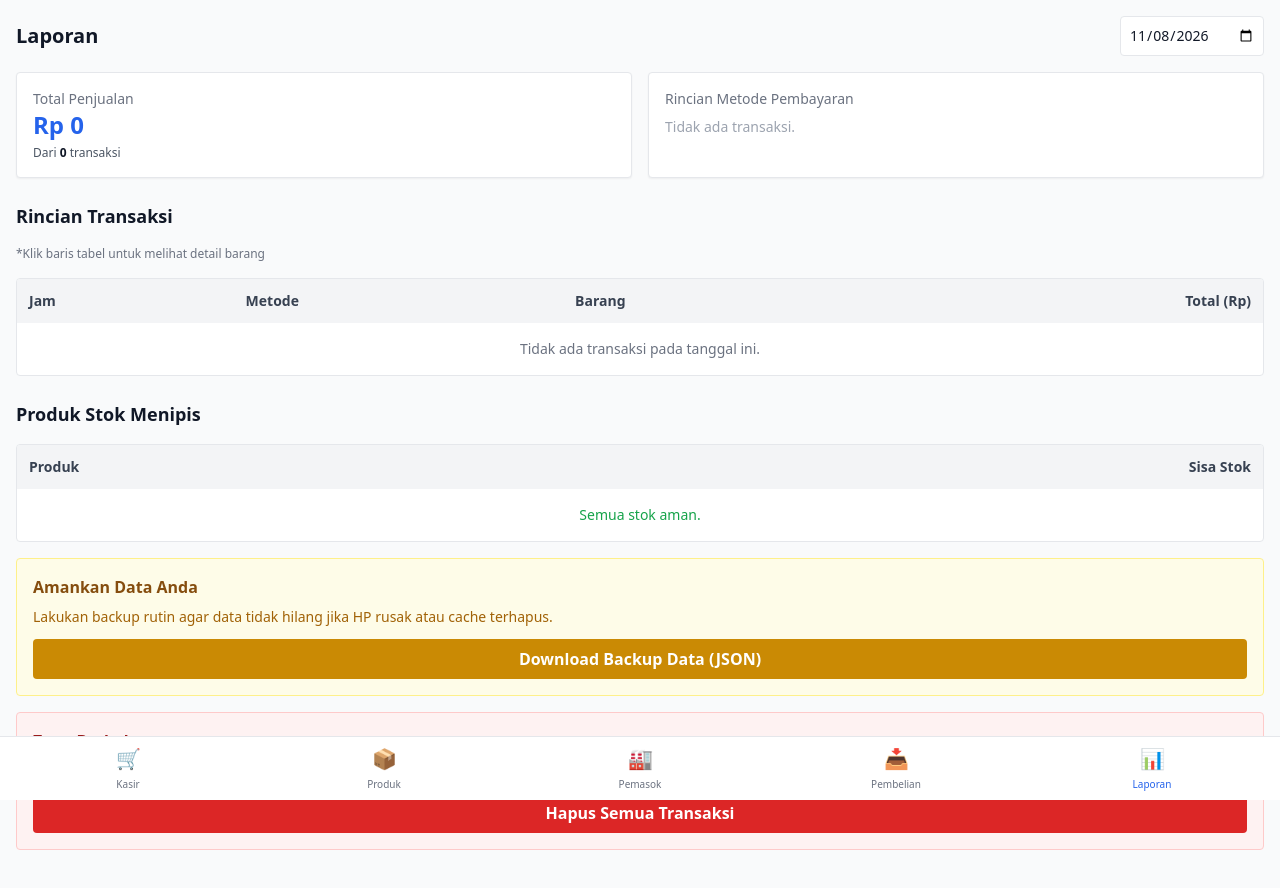
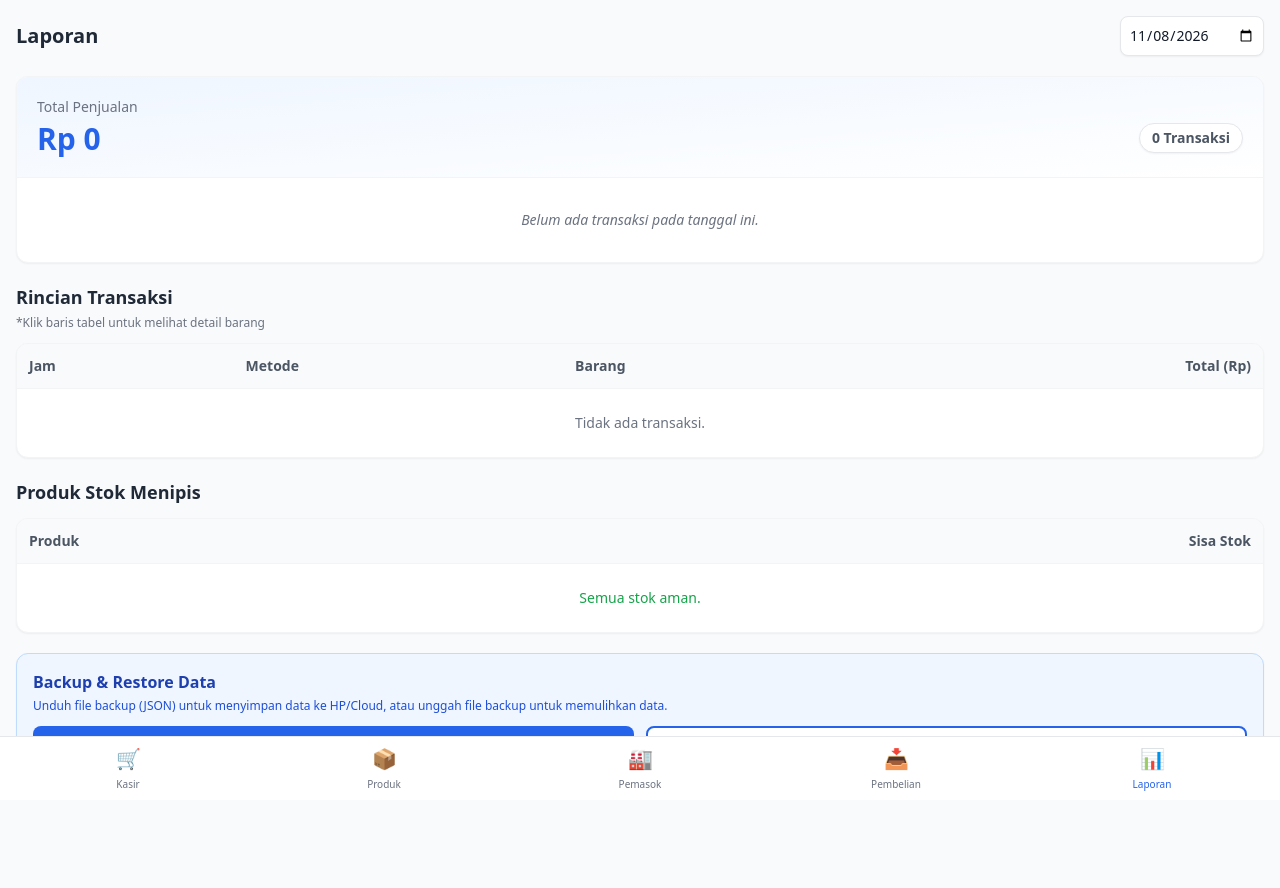
Before and after one commit to salmonranda1609/toko-offline, a Next.js app: page /laporan in a window 1280 px wide. Shown: the top 888 px of the page. Built offline with nearby package versions, Linux system fonts and the light colour scheme.

Commit message:
pesan penjelasan update

```diff
--- a/app/laporan/page.tsx
+++ b/app/laporan/page.tsx
@@ -1,22 +1,28 @@
 'use client'
-import { useEffect, useState } from 'react'
-import { db, exportData, Sale, Product } from '@/lib/db'
+import { useEffect, useState, useRef } from 'react'
+import { db, exportData, importData, Sale, Product } from '@/lib/db'
 
 export default function LaporanPage() {
   const [sales, setSales] = useState<Sale[]>([])
   const [lowStock, setLowStock] = useState<Product[]>([])
 
+  // State Filter Tanggal
   const [selectedDate, setSelectedDate] = useState<string>(() => {
     const today = new Date()
     const offset = today.getTimezoneOffset() * 60000
     return new Date(today.getTime() - offset).toISOString().split('T')[0]
   })
 
+  // State Ringkasan
   const [totalRevenue, setTotalRevenue] = useState(0)
   const [trxCount, setTrxCount] = useState(0)
-  const [paymentSummary, setPaymentSummary] = useState<Record<string, number>>({})
+  const [paymentSummary, setPaymentSummary] = useState<Record<string, { total: number, count: number }>>({})
 
+  // State Modal Detail
   const [selectedSale, setSelectedSale] = useState<Sale | null>(null)
+
+  // Ref untuk Input File Backup
+  const fileInputRef = useRef<HTMLInputElement>(null)
 
   async function fetchData() {
     try {
@@ -38,130 +44,232 @@ export default function LaporanPage() {
       setTrxCount(filteredSales.length)
 
       let total = 0
-      const summary: Record<string, number> = {}
+      const summary: Record<string, { total: number, count: number }> = {}
+
       filteredSales.forEach(s => {
         total += s.total
-        if (!summary[s.method]) summary[s.method] = 0
-        summary[s.method] += s.total
+        if (!summary[s.method]) summary[s.method] = { total: 0, count: 0 }
+        summary[s.method].total += s.total
+        summary[s.method].count += 1
       })
 
       setTotalRevenue(total)
       setPaymentSummary(summary)
+
     } catch (error) {
       console.error("Gagal memuat laporan:", error)
     }
   }
 
-  useEffect(() => { fetchData() }, [selectedDate])
+  useEffect(() => {
+    fetchData()
+  }, [selectedDate])
 
-  async function handleClearTransactions() {
-    if (!confirm('PERINGATAN: Apakah Anda yakin ingin menghapus SEMUA riwayat penjualan dan pembelian? Tindakan ini tidak bisa dibatalkan.')) return
-    await db.sales.clear()
-    await db.purchases.clear()
-    alert('Semua riwayat transaksi berhasil dihapus.')
-    fetchData()
+  // Fungsi Menangani Upload File Backup
+  async function handleFileChange(e: React.ChangeEvent<HTMLInputElement>) {
+    const file = e.target.files?.[0]
+    if (!file) return
+
+    const success = await importData(file)
+    if (success) {
+      fetchData() // Refresh data setelah import berhasil
+    }
+
+    // Reset input agar bisa upload file yang sama di masa depan
+    if (fileInputRef.current) fileInputRef.current.value = ''
+  }
+
+  // Helper untuk ikon metode
+  const getMethodIcon = (method: string) => {
+    switch(method) {
+      case 'cash': return '💵'
+      case 'qris': return '📱'
+      case 'transfer': return '🏦'
+      default: return '💳'
+    }
   }
 
   return (
-    <div className="p-4 pb-24 space-y-4 relative">
+    <div className="p-4 pb-24 space-y-5 relative bg-gray-50 min-h-screen">
+
+      {/* HEADER & FILTER TANGGAL */}
       <div className="flex justify-between items-center">
-        <h1 className="text-xl font-bold">Laporan</h1>
-        <input type="date" value={selectedDate} onChange={(e) => setSelectedDate(e.target.value)} className="border p-2 rounded text-sm bg-white" />
+        <h1 className="text-xl font-bold text-gray-800">Laporan</h1>
+        <input
+          type="date"
+          value={selectedDate}
+          onChange={(e) => setSelectedDate(e.target.value)}
+          className="border p-2 rounded-lg text-sm bg-white shadow-sm focus:outline-none focus:ring-2 focus:ring-blue-500"
+        />
       </div>
 
-      <div className="grid grid-cols-1 md:grid-cols-2 gap-4">
-        <div className="bg-white border p-4 rounded shadow-sm">
-          <p className="text-sm text-gray-500">Total Penjualan</p>
-          <p className="text-2xl font-bold text-blue-600">Rp {totalRevenue.toLocaleString()}</p>
-          <p className="text-xs mt-1 text-gray-600">Dari <strong className="text-gray-900">{trxCount}</strong> transaksi</p>
+      {/* CARD RINGKASAN MODERN */}
+      <div className="bg-white rounded-xl shadow-sm border border-gray-100 overflow-hidden">
+        <div className="p-5 border-b border-gray-100 bg-gradient-to-br from-blue-50 to-white">
+          <p className="text-sm text-gray-500 font-medium mb-1">Total Penjualan</p>
+          <div className="flex items-end justify-between">
+            <h2 className="text-3xl font-bold text-blue-600">
+              Rp {totalRevenue.toLocaleString('id-ID')}
+            </h2>
+            <span className="text-sm font-semibold text-gray-600 bg-white px-3 py-1 rounded-full border shadow-sm mb-1">
+              {trxCount} Transaksi
+            </span>
           </div>
-        <div className="bg-white border p-4 rounded shadow-sm">
-          <p className="text-sm text-gray-500 mb-2">Rincian Metode Pembayaran</p>
-          <div className="space-y-1">
-            {Object.keys(paymentSummary).length === 0 ? (
-              <p className="text-sm text-gray-400">Tidak ada transaksi.</p>
-            ) : (
-              Object.entries(paymentSummary).map(([method, amount]) => (
-                <div key={method} className="flex justify-between text-sm">
-                  <span className="uppercase font-semibold text-gray-700">{method}</span>
-                  <span>Rp {amount.toLocaleString()}</span>
         </div>
-              ))
+
+        <div className="p-4 grid grid-cols-1 md:grid-cols-2 gap-3">
+          {['qris', 'cash', 'transfer'].map(method => {
+            const data = paymentSummary[method]
+            if (!data) return null
+
+            return (
+              <div key={method} className="flex items-center justify-between p-3 rounded-lg border border-gray-100 bg-gray-50 hover:bg-gray-100 transition-colors">
+                <div className="flex items-center gap-3">
+                  <div className="w-10 h-10 rounded-full bg-white shadow-sm flex items-center justify-center text-lg">
+                    {getMethodIcon(method)}
+                  </div>
+                  <div>
+                    <p className="uppercase font-bold text-gray-700 text-sm">{method}</p>
+                    <p className="text-xs text-gray-500">{data.count} kali</p>
+                  </div>
+                </div>
+                <div className="text-right">
+                  <p className="font-bold text-gray-800">Rp {data.total.toLocaleString('id-ID')}</p>
+                </div>
+              </div>
+            )
+          })}
+
+          {Object.keys(paymentSummary).length === 0 && (
+            <div className="col-span-full p-4 text-center text-gray-500 text-sm italic">
+              Belum ada transaksi pada tanggal ini.
+            </div>
           )}
         </div>
       </div>
-      </div>
 
-      <h2 className="font-semibold text-lg pt-2">Rincian Transaksi</h2>
-      <p className="text-xs text-gray-500 -mt-3 mb-2">*Klik baris tabel untuk melihat detail barang</p>
+      {/* TABEL RINCIAN TRANSAKSI */}
+      <div>
+        <h2 className="font-bold text-gray-800 text-lg mb-1">Rincian Transaksi</h2>
+        <p className="text-xs text-gray-500 mb-3">*Klik baris tabel untuk melihat detail barang</p>
 
-      <div className="bg-white border rounded overflow-hidden">
+        <div className="bg-white border border-gray-100 rounded-xl overflow-hidden shadow-sm">
           <table className="w-full text-sm">
             <thead>
-            <tr className="bg-gray-100 text-left text-gray-700">
-              <th className="p-3">Jam</th>
-              <th className="p-3">Metode</th>
-              <th className="p-3">Barang</th>
-              <th className="p-3 text-right">Total (Rp)</th>
+              <tr className="bg-gray-50 text-left text-gray-600 border-b border-gray-100">
+                <th className="p-3 font-semibold">Jam</th>
+                <th className="p-3 font-semibold">Metode</th>
+                <th className="p-3 font-semibold">Barang</th>
+                <th className="p-3 font-semibold text-right">Total (Rp)</th>
               </tr>
             </thead>
             <tbody>
               {sales.map((s) => (
-              <tr key={s.id} onClick={() => setSelectedSale(s)} className="border-t hover:bg-blue-50 cursor-pointer transition-colors">
-                <td className="p-3">{new Date(s.created_at).toLocaleTimeString('id-ID', { hour: '2-digit', minute: '2-digit' })}</td>
-                <td className="p-3 uppercase text-xs font-bold text-blue-600">{s.method}</td>
-                <td className="p-3 text-xs text-gray-500">{s.items && s.items.length > 0 ? `${s.items.reduce((sum, item) => sum + item.qty, 0)} item` : '-'}</td>
-                <td className="p-3 text-right font-medium">{s.total.toLocaleString()}</td>
+                <tr
+                  key={s.id}
+                  onClick={() => setSelectedSale(s)}
+                  className="border-b border-gray-50 last:border-0 hover:bg-blue-50 cursor-pointer transition-colors"
+                >
+                  <td className="p-3 text-gray-600">
+                    {new Date(s.created_at).toLocaleTimeString('id-ID', { hour: '2-digit', minute: '2-digit' })}
+                  </td>
+                  <td className="p-3">
+                    <span className="uppercase text-[10px] font-bold text-blue-700 bg-blue-100 px-2 py-1 rounded-md">
+                      {s.method}
+                    </span>
+                  </td>
+                  <td className="p-3 text-xs text-gray-500">
+                    {s.items && s.items.length > 0
+                      ? `${s.items.reduce((sum, item) => sum + item.qty, 0)} item`
+                      : '-'}
+                  </td>
+                  <td className="p-3 text-right font-medium text-gray-800">{s.total.toLocaleString()}</td>
                 </tr>
               ))}
-            {sales.length === 0 && <tr><td colSpan={4} className="p-4 text-center text-gray-500">Tidak ada transaksi pada tanggal ini.</td></tr>}
+              {sales.length === 0 && (
+                <tr><td colSpan={4} className="p-6 text-center text-gray-500">Tidak ada transaksi.</td></tr>
+              )}
             </tbody>
           </table>
         </div>
+      </div>
 
-      <h2 className="font-semibold text-lg pt-2">Produk Stok Menipis</h2>
-      <div className="bg-white border rounded overflow-hidden">
+      {/* STOK MENIPIS */}
+      <div>
+        <h2 className="font-bold text-gray-800 text-lg mb-3">Produk Stok Menipis</h2>
+        <div className="bg-white border border-gray-100 rounded-xl overflow-hidden shadow-sm">
           <table className="w-full text-sm">
             <thead>
-            <tr className="bg-gray-100 text-left text-gray-700">
-              <th className="p-3">Produk</th>
-              <th className="p-3 text-right">Sisa Stok</th>
+              <tr className="bg-gray-50 text-left text-gray-600 border-b border-gray-100">
+                <th className="p-3 font-semibold">Produk</th>
+                <th className="p-3 font-semibold text-right">Sisa Stok</th>
               </tr>
             </thead>
             <tbody>
               {lowStock.map((p) => (
-              <tr key={p.id} className="border-t hover:bg-red-50">
+                <tr key={p.id} className="border-b border-gray-50 last:border-0 hover:bg-red-50">
                   <td className="p-3 font-medium text-red-600">{p.name}</td>
-                <td className="p-3 text-right font-bold text-red-600">{p.stock_qty}</td>
+                  <td className="p-3 text-right">
+                    <span className="bg-red-100 text-red-700 font-bold px-2 py-1 rounded-md text-xs">{p.stock_qty}</span>
+                  </td>
                 </tr>
               ))}
-            {lowStock.length === 0 && <tr><td colSpan={2} className="p-4 text-center text-green-600 font-medium">Semua stok aman.</td></tr>}
+              {lowStock.length === 0 && (
+                <tr><td colSpan={2} className="p-6 text-center text-green-600 font-medium">Semua stok aman.</td></tr>
+              )}
             </tbody>
           </table>
         </div>
-
-      <div className="bg-yellow-50 border border-yellow-200 p-4 rounded mt-6">
-        <h2 className="font-bold text-yellow-800 mb-2">Amankan Data Anda</h2>
-        <p className="text-sm text-yellow-700 mb-3">Lakukan backup rutin agar data tidak hilang jika HP rusak atau cache terhapus.</p>
-        <button onClick={exportData} className="bg-yellow-600 text-white px-4 py-2 rounded font-bold w-full hover:bg-yellow-700">Download Backup Data (JSON)</button>
       </div>
 
-      <div className="bg-red-50 border border-red-200 p-4 rounded mt-4">
-        <h2 className="font-bold text-red-800 mb-2">Zona Berbahaya</h2>
-        <p className="text-sm text-red-700 mb-3">Menghapus semua riwayat penjualan dan pembelian. Data produk dan pemasok tidak akan terhapus.</p>
-        <button onClick={handleClearTransactions} className="bg-red-600 text-white px-4 py-2 rounded font-bold w-full hover:bg-red-700">Hapus Semua Transaksi</button>
+      {/* AREA BACKUP & RESTORE (TANPA HAPUS TRANSAKSI) */}
+      <div className="bg-blue-50 border border-blue-200 p-4 rounded-xl shadow-sm mt-6">
+        <h2 className="font-bold text-blue-800 mb-1">Backup & Restore Data</h2>
+        <p className="text-xs text-blue-700 mb-3">
+          Unduh file backup (JSON) untuk menyimpan data ke HP/Cloud, atau unggah file backup untuk memulihkan data.
+        </p>
+
+        <div className="grid grid-cols-1 md:grid-cols-2 gap-3">
+          {/* Tombol Download Backup */}
+          <button
+            onClick={exportData}
+            className="flex items-center justify-center gap-2 bg-blue-600 text-white px-4 py-3 rounded-lg font-bold hover:bg-blue-700 transition-colors text-sm"
+          >
+            📥 Download Backup
+          </button>
+
+          {/* Tombol Upload/Restore Data */}
+          <button
+            onClick={() => fileInputRef.current?.click()}
+            className="flex items-center justify-center gap-2 bg-white border-2 border-blue-600 text-blue-600 px-4 py-3 rounded-lg font-bold hover:bg-blue-50 transition-colors text-sm"
+          >
+            📤 Import / Restore
+          </button>
+
+          <input
+            type="file"
+            accept=".json"
+            ref={fileInputRef}
+            onChange={handleFileChange}
+            className="hidden"
+          />
+        </div>
       </div>
 
+      {/* MODAL DETAIL TRANSAKSI */}
       {selectedSale && (
         <div className="fixed inset-0 bg-black bg-opacity-50 flex items-center justify-center p-4 z-50">
           <div className="bg-white rounded-xl p-5 w-full max-w-sm space-y-4 shadow-xl">
-            <div className="border-b pb-3">
+            <div className="border-b pb-3 border-gray-100">
               <h2 className="font-bold text-lg text-gray-900">Detail Transaksi</h2>
-              <p className="text-xs text-gray-500 mt-1">{new Date(selectedSale.created_at).toLocaleString('id-ID')} • <span className="uppercase font-bold text-blue-600">{selectedSale.method}</span></p>
+              <p className="text-xs text-gray-500 mt-1">
+                {new Date(selectedSale.created_at).toLocaleString('id-ID')} • <span className="uppercase font-bold text-blue-600">{selectedSale.method}</span>
+              </p>
             </div>
+
             <div className="space-y-3 max-h-64 overflow-y-auto pr-1">
               {selectedSale.items && selectedSale.items.map((item, idx) => (
-                <div key={idx} className="flex justify-between items-center text-sm border-b pb-2 last:border-0">
+                <div key={idx} className="flex justify-between items-center text-sm border-b pb-2 last:border-0 border-gray-50">
                   <div>
                     <p className="font-semibold text-gray-800">{item.name}</p>
                     <p className="text-xs text-gray-500">{item.qty} x Rp {item.price.toLocaleString()}</p>
@@ -170,11 +278,18 @@ export default function LaporanPage() {
                 </div>
               ))}
             </div>
-            <div className="flex justify-between items-center pt-3 border-t mt-2">
+
+            <div className="flex justify-between items-center pt-3 border-t mt-2 border-gray-100">
               <span className="font-bold text-gray-600">Total</span>
               <span className="font-bold text-lg text-blue-600">Rp {selectedSale.total.toLocaleString()}</span>
             </div>
-            <button onClick={() => setSelectedSale(null)} className="w-full py-2.5 bg-gray-100 text-gray-700 rounded-lg text-sm font-semibold hover:bg-gray-200">Tutup</button>
+
+            <button
+              onClick={() => setSelectedSale(null)}
+              className="w-full py-2.5 bg-gray-100 text-gray-700 rounded-lg text-sm font-semibold hover:bg-gray-200 transition-colors"
+            >
+              Tutup
+            </button>
           </div>
         </div>
       )}
```
Lines whose indentation alone changed are shown as unchanged.
